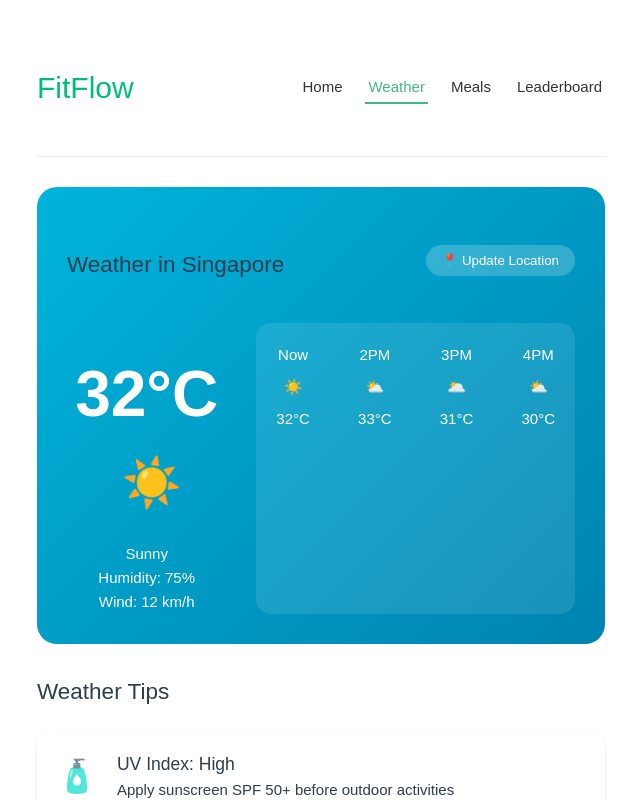
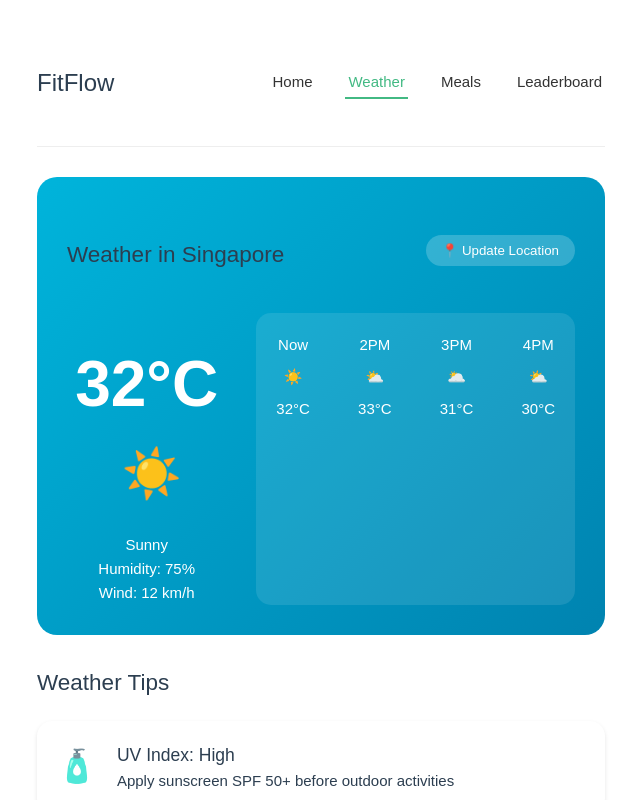
Before and after one commit to garrikyx/FItflow, a Vue app in the folder frontend/: page /weather in a window 1280 px wide. Shown: the top 800 px of the page, without its empty margins (15-655 px from the left). Built offline with nearby package versions, Linux system fonts and the light colour scheme.

Commit message:
change navbar

```diff
--- /dev/null
+++ b/frontend/src/components/Logo.vue
@@ -0,0 +1,25 @@
+<!-- frontend/src/components/Logo.vue -->
+<template>
+    <div class="logo">
+      <router-link to="/" class="logo-link">
+        <h1>FitFlow</h1>
+      </router-link>
+    </div>
+  </template>
+
+  <script>
+  export default {
+    name: 'Logo'
+  }
+  </script>
+
+  <style scoped>
+  .logo h1 {
+    color: #2c3e50; /* Standard color for the logo */
+    font-size: 24px; /* Standard font size for the logo */
+    margin: 0; /* Remove default margin */
+  }
+  .logo-link {
+    text-decoration: none; /* Remove underline from link */
+  }
+  </style>
--- /dev/null
+++ b/frontend/src/components/NavBar.vue
@@ -0,0 +1,37 @@
+<!-- frontend/src/components/NavBar.vue -->
+<template>
+    <nav class="nav-menu">
+      <router-link to="/" class="nav-link">Home</router-link>
+      <router-link to="/weather" class="nav-link">Weather</router-link>
+      <router-link to="/meals" class="nav-link">Meals</router-link>
+      <router-link to="/leaderboard" class="nav-link">Leaderboard</router-link>
+    </nav>
+  </template>
+
+  <script>
+  export default {
+    name: 'NavBar'
+  }
+  </script>
+
+  <style scoped>
+  .nav-menu {
+    display: flex;
+    gap: 30px;
+  }
+
+  .nav-link {
+    text-decoration: none;
+    color: #333;
+    font-weight: 500;
+  }
+
+  .nav-link:hover {
+    color: #42b983;
+  }
+
+  .router-link-active {
+    color: #42b983;
+    border-bottom: 2px solid #42b983;
+  }
+  </style>
--- a/frontend/src/components/homepage.vue
+++ b/frontend/src/components/homepage.vue
@@ -1,15 +1,8 @@
 <template>
   <div class="homepage">
     <header class="header">
-      <div class="logo">
-        <h1>FitFlow</h1>
-      </div>
-      <nav class="nav-menu">
-        <router-link to="/" class="nav-link">Home</router-link>
-        <router-link to="/weather" class="nav-link">Weather</router-link>
-        <router-link to="/meals" class="nav-link">Meals</router-link>
-        <router-link to="/leaderboard" class="nav-link">Leaderboard</router-link>
-      </nav>
+      <Logo />
+      <NavBar />
     </header>
 
     <main class="main-content">
@@ -98,8 +91,15 @@
 </template>
 
 <script>
+import NavBar from './NavBar.vue';
+import Logo from './Logo.vue';
+
 export default {
   name: 'Homepage',
+  components: {
+    NavBar,
+    Logo
+  },
   data() {
     return {
       // Mock data can be moved here later
--- a/frontend/src/components/leaderboard.vue
+++ b/frontend/src/components/leaderboard.vue
@@ -1,17 +1,8 @@
 <template>
   <div class="leaderboard-page">
     <header class="header">
-      <div class="logo">
-        <router-link to="/" class="logo-link">
-          <h1>FitFlow</h1>
-        </router-link>
-      </div>
-      <nav class="nav-menu">
-        <router-link to="/" class="nav-link">Home</router-link>
-        <router-link to="/weather" class="nav-link">Weather</router-link>
-        <router-link to="/meals" class="nav-link">Meals</router-link>
-        <router-link to="/leaderboard" class="nav-link">Leaderboard</router-link>
-      </nav>
+      <Logo />
+      <NavBar />
     </header>
 
     <main class="main-content">
@@ -175,8 +166,15 @@
 </template>
 
 <script>
+import NavBar from './NavBar.vue';
+import Logo from './Logo.vue';
+
 export default {
   name: 'Leaderboard',
+  components: {
+    NavBar,
+    Logo
+  },
   data() {
     return {
       // Mock data will be replaced with real data later
@@ -203,27 +201,6 @@ export default {
 .logo h1 {
   color: #2c3e50;
   font-size: 24px;
-}
-
-.nav-menu {
-  display: flex;
-  gap: 30px;
-}
-
-.nav-link {
-  text-decoration: none;
-  color: #333;
-  font-weight: 500;
-  padding: 5px 10px;
-}
-
-.nav-link.active {
-  color: #42b983;
-  border-bottom: 2px solid #42b983;
-}
-
-.nav-link:hover {
-  color: #42b983;
 }
 
 .logo-link {
--- a/frontend/src/components/mealrecc.vue
+++ b/frontend/src/components/mealrecc.vue
@@ -1,17 +1,8 @@
 <template>
   <div class="meal-page">
     <header class="header">
-      <div class="logo">
-        <router-link to="/" class="logo-link">
-          <h1>FitFlow</h1>
-        </router-link>
-      </div>
-      <nav class="nav-menu">
-        <router-link to="/" class="nav-link">Home</router-link>
-        <router-link to="/weather" class="nav-link">Weather</router-link>
-        <router-link to="/meals" class="nav-link">Meals</router-link>
-        <router-link to="/leaderboard" class="nav-link">Leaderboard</router-link>
-      </nav>
+      <Logo />
+      <NavBar />
     </header>
 
     <main class="main-content">
@@ -158,8 +149,15 @@
 </template>
 
 <script>
+import NavBar from './NavBar.vue';
+import Logo from './Logo.vue';
+
 export default {
   name: 'MealRecc',
+  components: {
+    NavBar,
+    Logo
+  },
   data() {
     return {
       // Add data properties here
@@ -180,11 +178,6 @@ export default {
   justify-content: space-between;
   align-items: center;
   padding: 20px 0;
-}
-
-.nav-menu {
-  display: flex;
-  gap: 20px;
 }
 
 .logo-link {
--- a/frontend/src/components/weatherrecc.vue
+++ b/frontend/src/components/weatherrecc.vue
@@ -1,17 +1,8 @@
 <template>
   <div class="weather-page">
     <header class="header">
-      <div class="logo">
-        <router-link to="/" class="logo-link">
-          <h1>FitFlow</h1>
-        </router-link>
-      </div>
-      <nav class="nav-menu">
-        <router-link to="/" class="nav-link">Home</router-link>
-        <router-link to="/weather" class="nav-link">Weather</router-link>
-        <router-link to="/meals" class="nav-link">Meals</router-link>
-        <router-link to="/leaderboard" class="nav-link">Leaderboard</router-link>
-      </nav>
+      <Logo />
+      <NavBar />
     </header>
 
     <main class="main-content">
@@ -120,8 +111,15 @@
 </template>
 
 <script>
+import NavBar from './NavBar.vue';
+import Logo from './Logo.vue';
+
 export default {
   name: 'WeatherRecc',
+  components: {
+    NavBar,
+    Logo
+  },
   data() {
     return {
       // Mock data will be replaced with real data later
@@ -143,21 +141,6 @@ export default {
   align-items: center;
   padding: 20px 0;
   border-bottom: 1px solid #eee;
-}
-
-.nav-menu {
-  display: flex;
-  gap: 20px;
-}
-
-.nav-link {
-  text-decoration: none;
-  color: #333;
-  font-weight: 500;
-}
-
-.nav-link:hover {
-  color: #42b983;
 }
 
 .logo-link {
```
